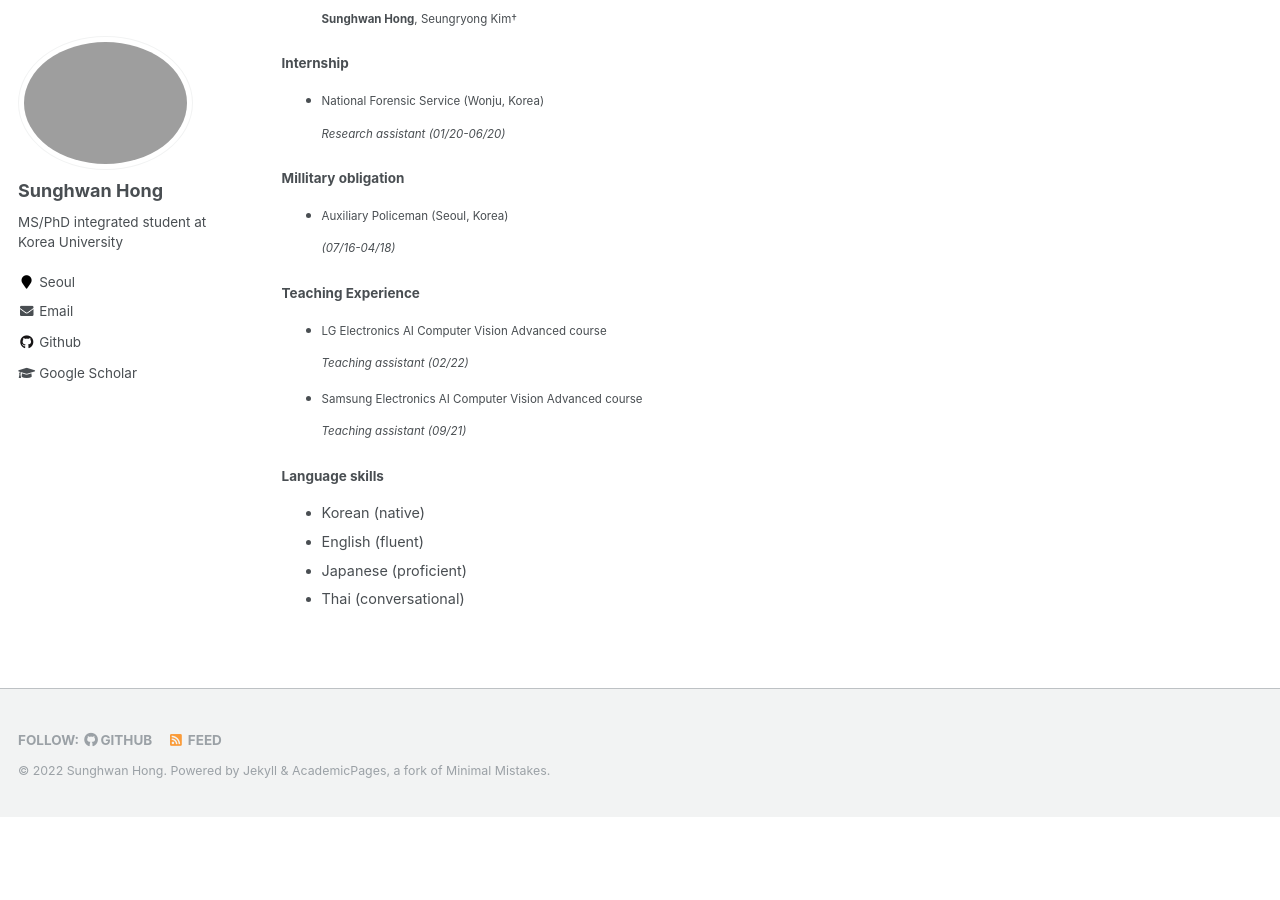
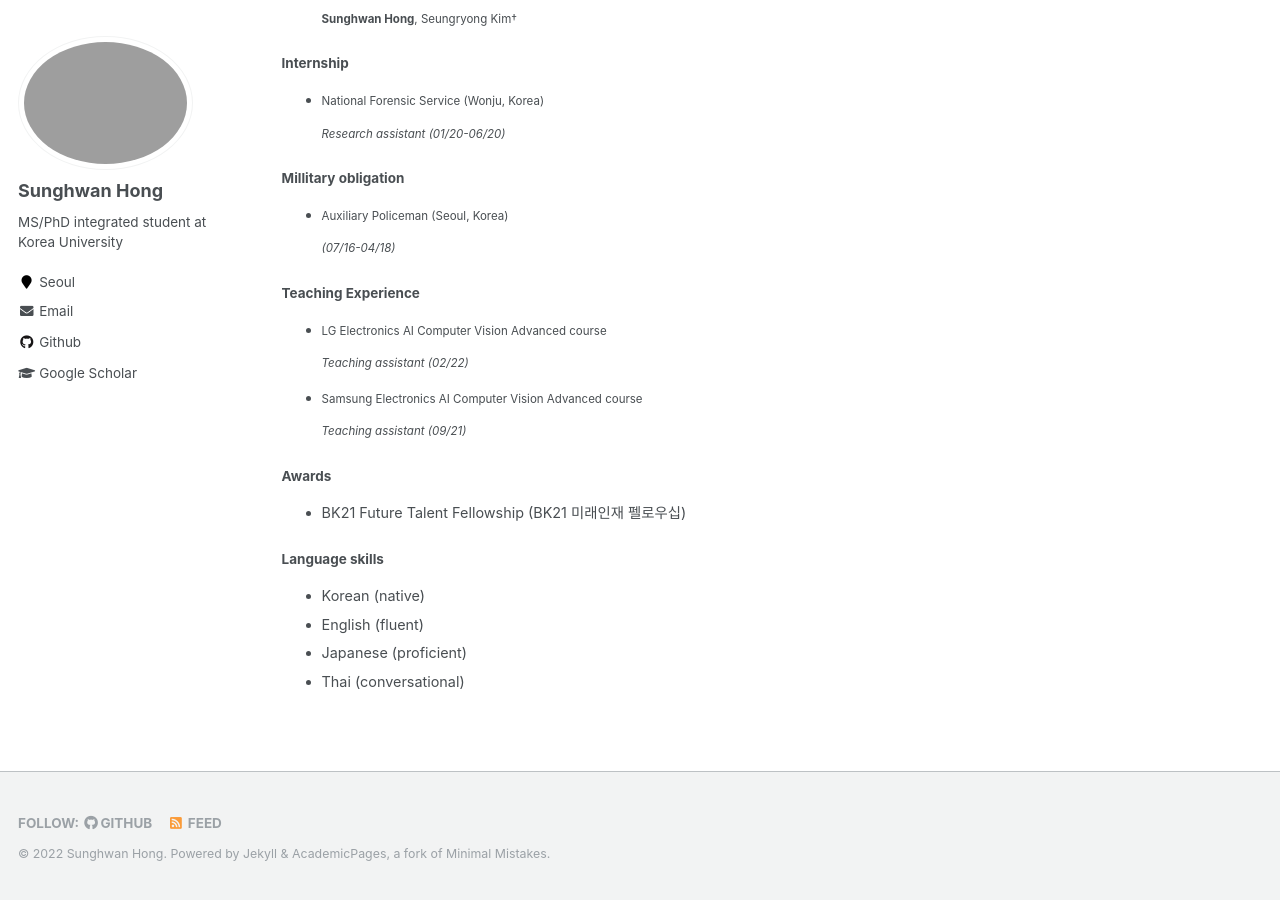
Before and after one commit to SunghwanHong/sunghwanhong.github.io, a Jekyll site: the page built from _pages/about.md, in a window 1280 px wide and 900 px high, scrolled down 807 px. Built offline with Jekyll 4.4.1, drawn with Linux system fonts in a browser that asks for light colours; before the commit the page ends 1624 px from its top, so only the background shows below that.

Commit message:
Update about.md

```diff
--- a/_pages/about.md
+++ b/_pages/about.md
@@ -65,6 +65,10 @@ I obtained a barchelor's degree in Computer Science and Engineering at Korea Uni
 
   _Teaching assistant_ _(09/21)_
 
+#### Awards
+
+* BK21 Future Talent Fellowship (BK21 미래인재 펠로우십)
+
 #### Language skills
 * Korean (native)
 * English (fluent)
```
